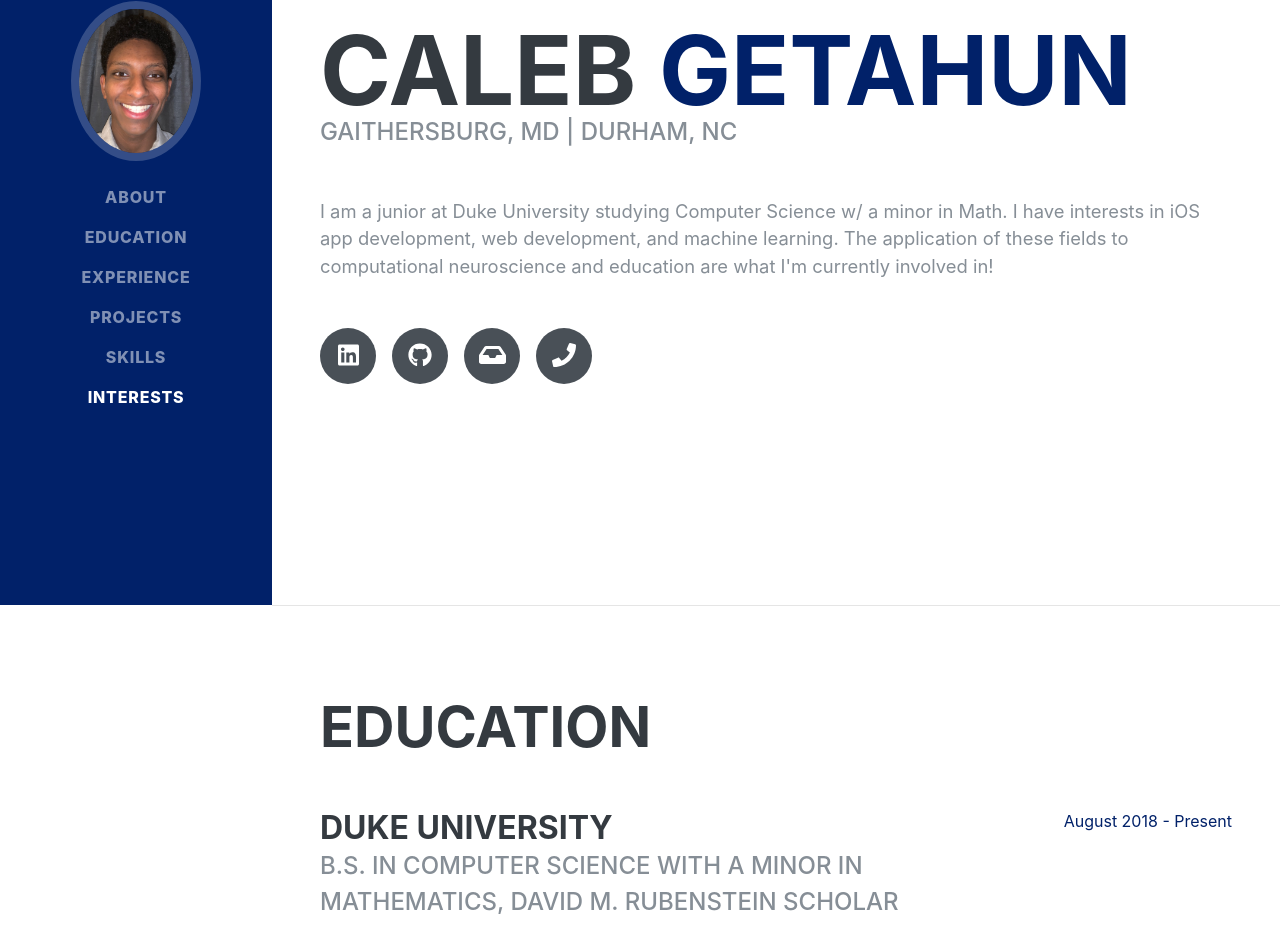
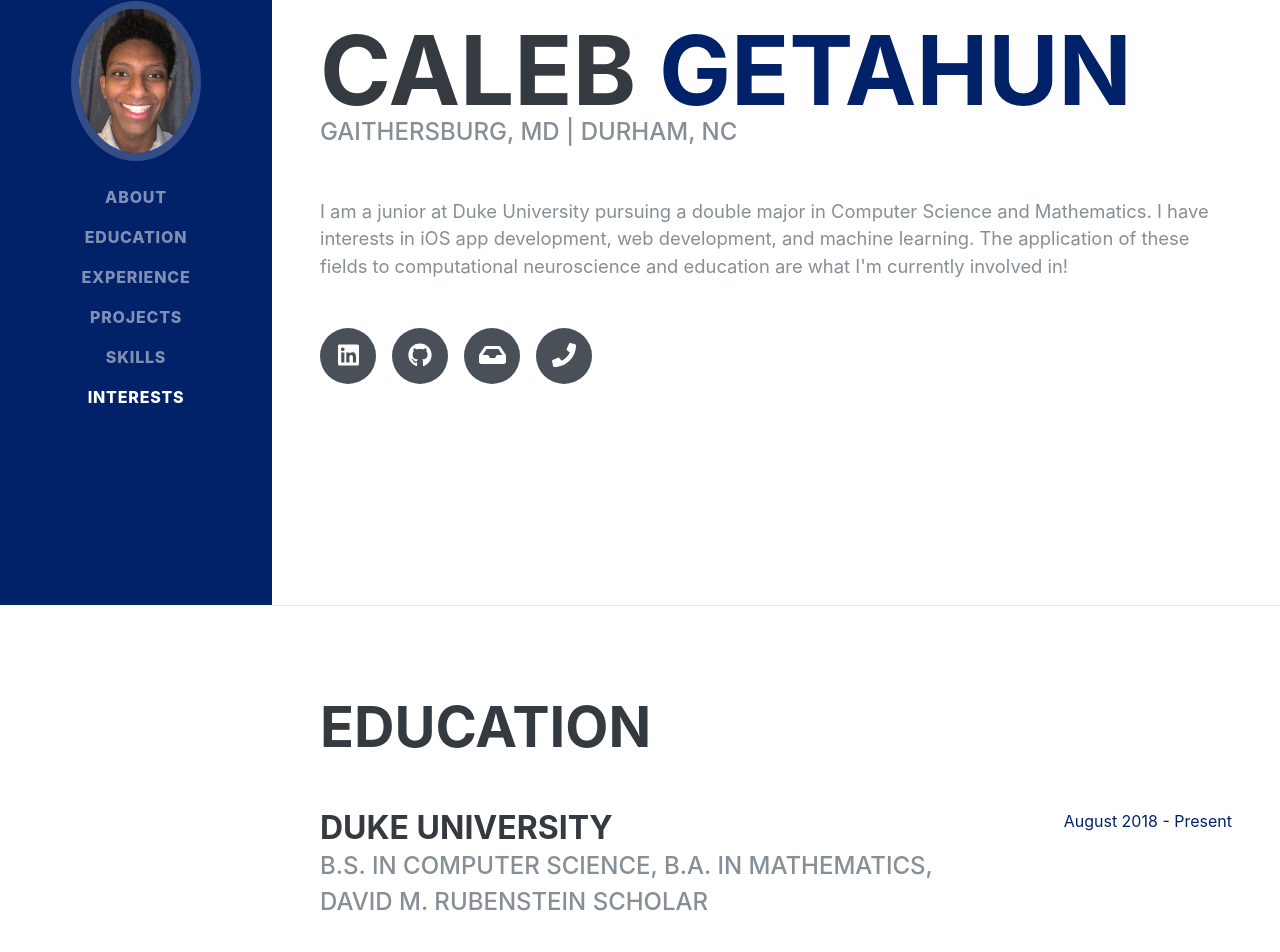
Before and after one commit to calebgetahun/portfolio-app, a React (Create React App) app: page / in a window 1280 px wide. Shown: the part 195-1147 px from the top of the page. Built offline with nearby package versions, Linux system fonts and the light colour scheme; a web font is replaced by a local one.

Commit message:
updated major

```diff
--- a/src/Components/Projects.js
+++ b/src/Components/Projects.js
@@ -12,7 +12,7 @@ class Projects extends Component {
     return(
       <section className="resume-section p-3 p-lg-5 d-flex align-items-center" id="projects">
         <div className="w-100">
-          <h2 className="mb-5">Projects (past and what I'm currently working on!)</h2>
+          <h2 className="mb-5">Projects (go subscribe to sam smooth)</h2>
           {/* <ul className="fa-ul mb-0"> */}
           {
             this.projects.map((data, index) => (
--- a/src/profileData.json
+++ b/src/profileData.json
@@ -3,7 +3,7 @@
 		"firstName": "Caleb",
 		"lastName": " Getahun",
 		"phoneNumber": "(301) 828-0305",
-		"bio": "I am a junior at Duke University studying Computer Science w/ a minor in Math. I have interests in iOS app development, web development, and machine learning. The application of these fields to computational neuroscience and education are what I'm currently involved in!",
+		"bio": "I am a junior at Duke University pursuing a double major in Computer Science and Mathematics. I have interests in iOS app development, web development, and machine learning. The application of these fields to computational neuroscience and education are what I'm currently involved in!",
     "email": "caleb.getahun@duke.edu",
     "linkedin": "https://linkedin.com/in/calebgetahun",
 		"github": "https://github.com/calebgetahun"
@@ -29,18 +29,11 @@
 			"aboutWork": "Assist students in problem solving techniques in topics relating to matrix operations, linear transformations, and solving differential equations. Help with homework and practice questions as well as prepare them for assessments while participating in professional development and working towards CRLA Tutor Certification. Beginning during the Fall 2020 semester, I will be assisting students in Data Structures and Algorithms, learning about basic and advanced data structures such as arrays, linkedlists, stacks, queues, trees, graphs, etc.",
 			"fromDate": "January 2020",
 			"toDate": "Present"
-        },
-        {
-			"position": "Incoming Teaching Assistant for EGR 103L: Computational Methods in Engineering (Python)",
-			"organization": "Duke Pratt School of Engineering",
-			"aboutWork": " ",
-			"fromDate": "August 2020",
-			"toDate": " "
-		}
+        }
 	],
 	"education": [{
 			"university": "Duke University",
-			"degree": "B.S. in Computer Science with a minor in Mathematics, David M. Rubenstein Scholar",
+			"degree": "B.S. in Computer Science, B.A. in Mathematics, David M. Rubenstein Scholar",
 			"fromDate": "August 2018",
 			"toDate": "Present"
 		}
```
